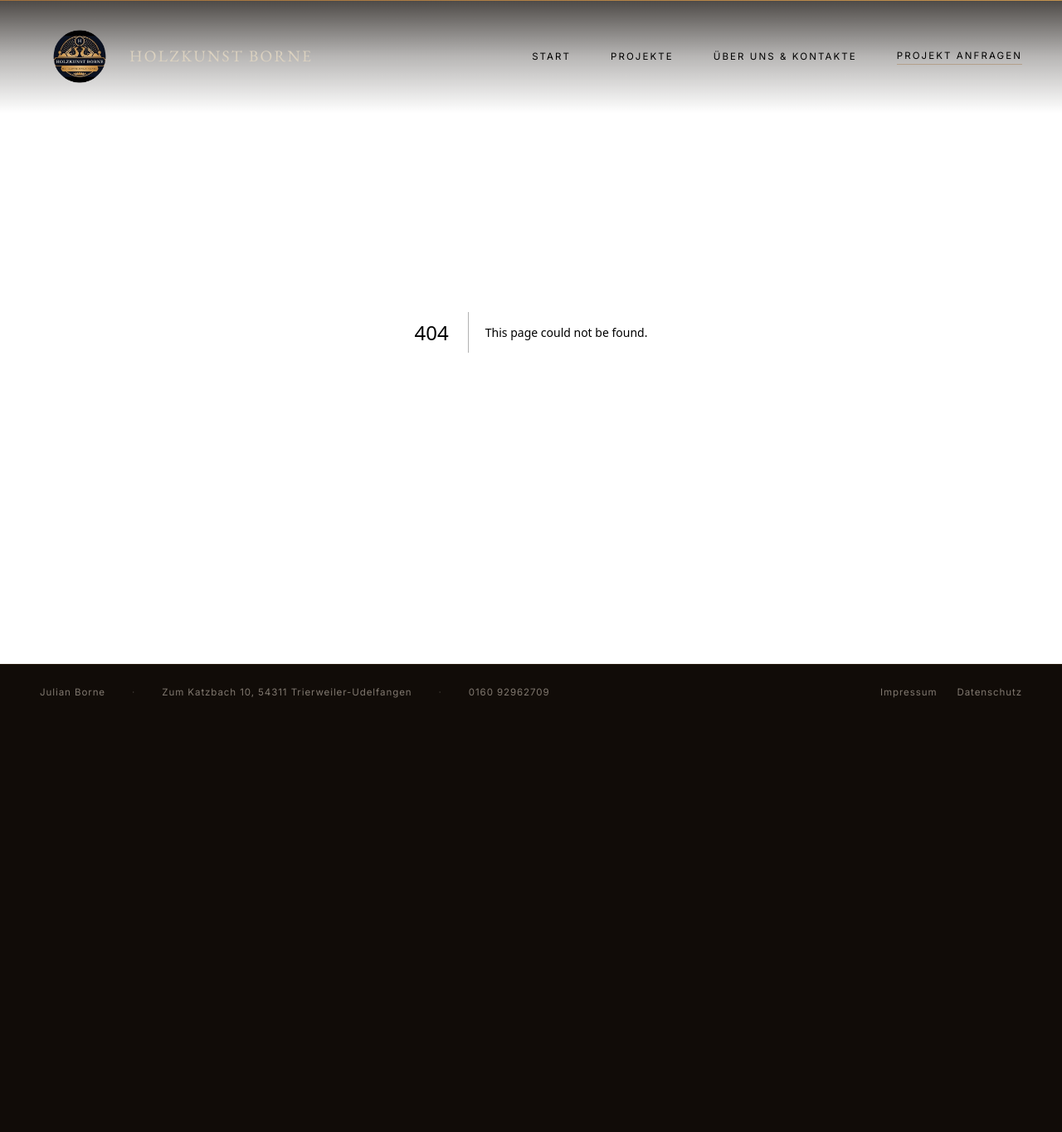
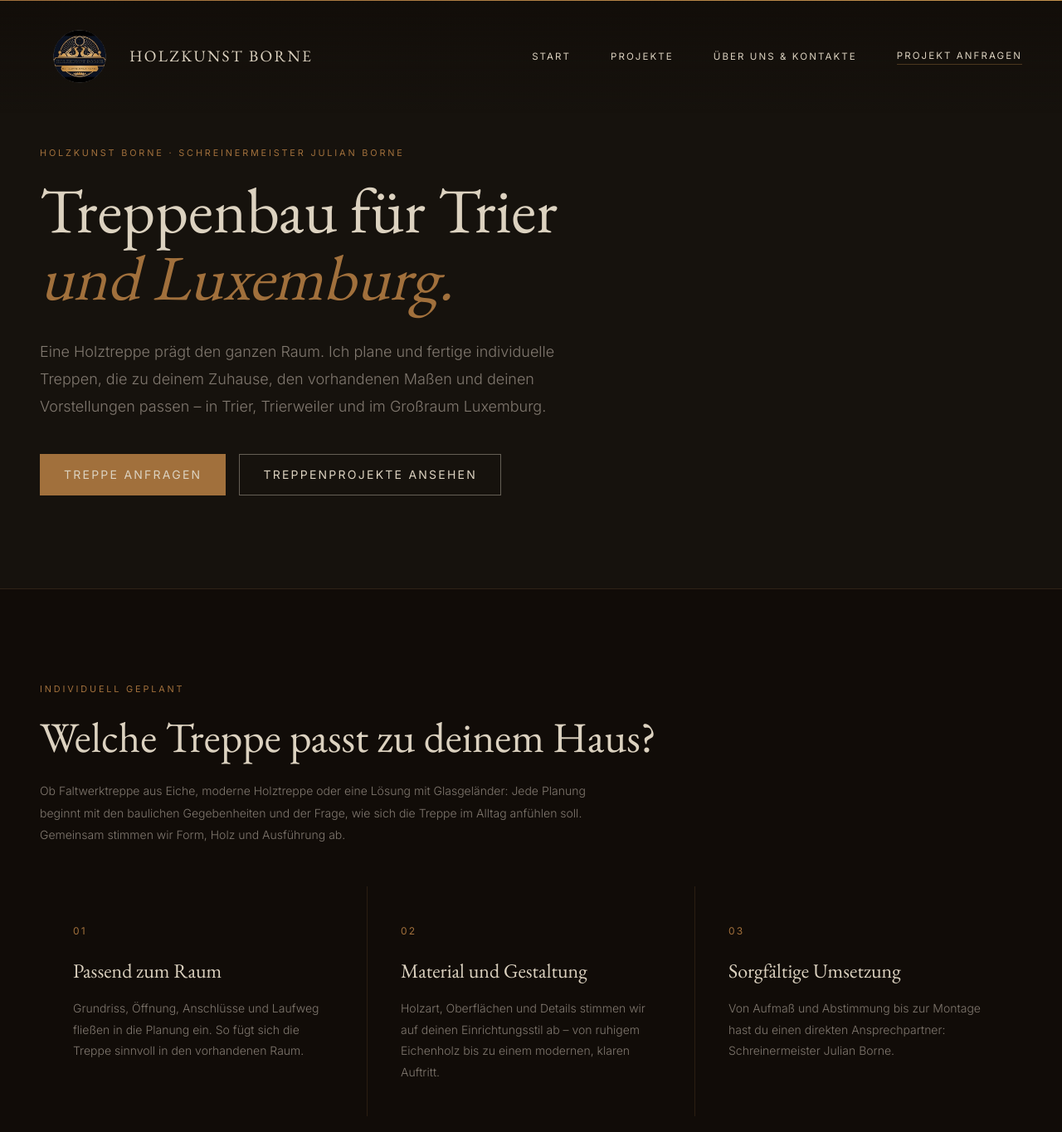
Before and after one commit to rc57wtsfnn-cmyk/Holzkunst-Borne, a Next.js app: page /treppenbau-trier-luxemburg in a window 1280 px wide. Before the commit this address had no page. Shown: the top 1364 px of the page at 83% size. Before the commit the page ends 867 px from the top, so only its background shows below. Built offline with nearby package versions, Linux system fonts and the light colour scheme.

Commit message:
Add Trier and Luxembourg stair service page

```diff
--- /dev/null
+++ b/app/treppenbau-trier-luxemburg/page.tsx
@@ -0,0 +1,83 @@
+import type { Metadata } from "next";
+import Link from "next/link";
+
+export const metadata: Metadata = {
+  title: "Treppenbauer für Trier & Luxemburg | Holzkunst Borne",
+  description:
+    "Individuell geplante Holztreppen vom Schreinermeister: Faltwerktreppen, moderne Treppen und passende Geländer für Trier, Trierweiler und Luxemburg.",
+  alternates: { canonical: "/treppenbau-trier-luxemburg" },
+};
+
+const details = [
+  { title: "Passend zum Raum", text: "Grundriss, Öffnung, Anschlüsse und Laufweg fließen in die Planung ein. So fügt sich die Treppe sinnvoll in den vorhandenen Raum." },
+  { title: "Material und Gestaltung", text: "Holzart, Oberflächen und Details stimmen wir auf deinen Einrichtungsstil ab – von ruhigem Eichenholz bis zu einem modernen, klaren Auftritt." },
+  { title: "Sorgfältige Umsetzung", text: "Von Aufmaß und Abstimmung bis zur Montage hast du einen direkten Ansprechpartner: Schreinermeister Julian Borne." },
+];
+
+export default function TreppenbauPage() {
+  return (
+    <div>
+      <section className="border-b border-line bg-ink2 px-6 pb-20 pt-44 md:px-12 md:pb-28">
+        <div className="mx-auto max-w-7xl">
+          <span className="eyebrow mb-5 block">Holzkunst Borne · Schreinermeister Julian Borne</span>
+          <h1 className="max-w-4xl font-serif text-[clamp(2.8rem,6vw,5.4rem)] leading-[1.05]">
+            Treppenbau für Trier
+            <br />
+            <em className="font-serif italic text-gold">und Luxemburg.</em>
+          </h1>
+          <p className="mt-8 max-w-2xl font-sans text-lg font-light leading-[1.85] text-muted">
+            Eine Holztreppe prägt den ganzen Raum. Ich plane und fertige individuelle Treppen, die zu deinem Zuhause, den vorhandenen Maßen und deinen Vorstellungen passen – in Trier, Trierweiler und im Großraum Luxemburg.
+          </p>
+          <div className="mt-10 flex flex-wrap gap-4">
+            <Link href="/kontakt" className="border border-gold bg-gold px-7 py-3.5 font-sans text-sm uppercase tracking-[0.16em] text-ink transition-colors hover:bg-goldlt">Treppe anfragen</Link>
+            <Link href="/projekte#treppen" className="border border-cream/40 px-7 py-3.5 font-sans text-sm uppercase tracking-[0.16em] text-cream transition-colors hover:border-cream">Treppenprojekte ansehen</Link>
+          </div>
+        </div>
+      </section>
+
+      <section className="px-6 py-20 md:px-12 md:py-28">
+        <div className="mx-auto max-w-7xl">
+          <span className="eyebrow mb-5 block">Individuell geplant</span>
+          <h2 className="max-w-3xl font-serif text-[clamp(2rem,4vw,3.4rem)] leading-[1.12]">
+            Welche Treppe passt zu deinem Haus?
+          </h2>
+          <p className="mt-6 max-w-2xl font-sans text-sm font-light leading-[1.9] text-muted">
+            Ob Faltwerktreppe aus Eiche, moderne Holztreppe oder eine Lösung mit Glasgeländer: Jede Planung beginnt mit den baulichen Gegebenheiten und der Frage, wie sich die Treppe im Alltag anfühlen soll. Gemeinsam stimmen wir Form, Holz und Ausführung ab.
+          </p>
+          <div className="mt-12 grid gap-px bg-line md:grid-cols-3">
+            {details.map((item, index) => (
+              <article key={item.title} className="bg-ink p-8 md:p-10">
+                <span className="font-sans text-xs tracking-[0.18em] text-gold">0{index + 1}</span>
+                <h3 className="mt-5 font-serif text-2xl">{item.title}</h3>
+                <p className="mt-4 font-sans text-sm font-light leading-[1.85] text-muted">{item.text}</p>
+              </article>
+            ))}
+          </div>
+        </div>
+      </section>
+
+      <section className="bg-ink2 px-6 py-20 md:px-12 md:py-24">
+        <div className="mx-auto grid max-w-7xl gap-10 md:grid-cols-2 md:gap-20">
+          <div>
+            <span className="eyebrow mb-5 block">Trier · Trierweiler · Luxemburg</span>
+            <h2 className="font-serif text-[clamp(2rem,4vw,3.2rem)] leading-tight">
+              Vom ersten Aufmaß bis zur fertigen Treppe.
+            </h2>
+          </div>
+          <div className="space-y-5 font-sans text-sm font-light leading-[1.9] text-muted">
+            <p>
+              Meine Werkstatt liegt in Trierweiler-Udelfangen, nahe Trier und der luxemburgischen Grenze. Ich betreue Treppenprojekte in der Region persönlich und stimme die Ausführung direkt mit dir ab.
+            </p>
+            <p>
+              Für eine erste Einschätzung besprechen wir Einbausituation, Maße, gewünschte Holzart und Stil. Danach erhältst du eine abgestimmte Planung und ein konkretes Angebot.
+            </p>
+            <div className="flex flex-wrap gap-5 pt-2">
+              <Link href="/kontakt" className="text-gold underline underline-offset-4">Unverbindlich Kontakt aufnehmen</Link>
+              <Link href="/schreiner-trier" className="text-gold underline underline-offset-4">Weitere Schreinerarbeiten in Trier</Link>
+            </div>
+          </div>
+        </div>
+      </section>
+    </div>
+  );
+}
```
